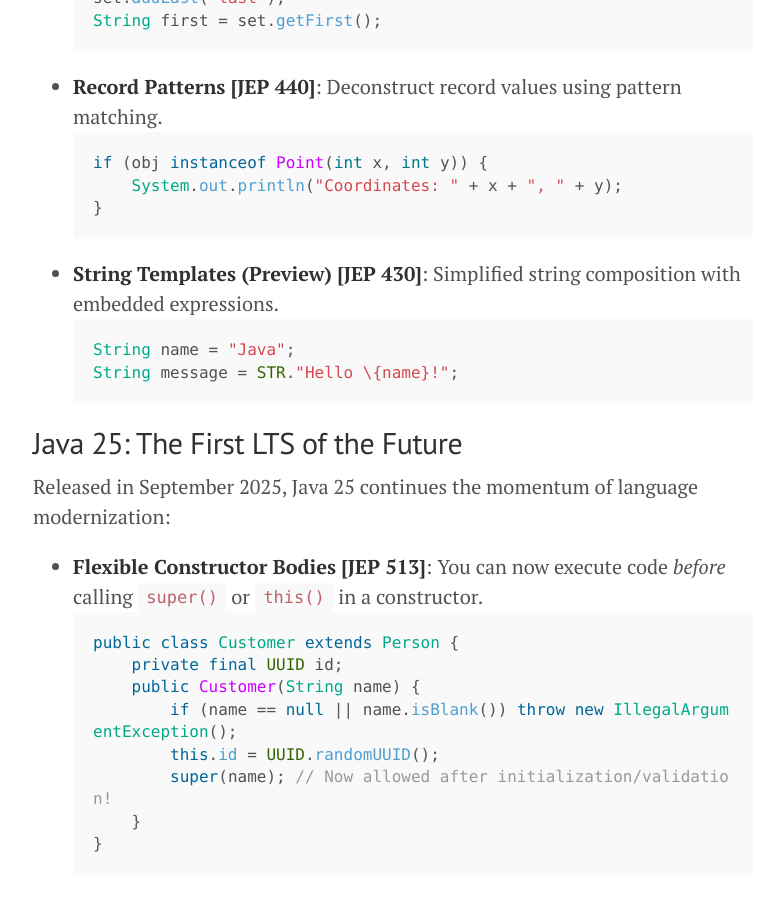
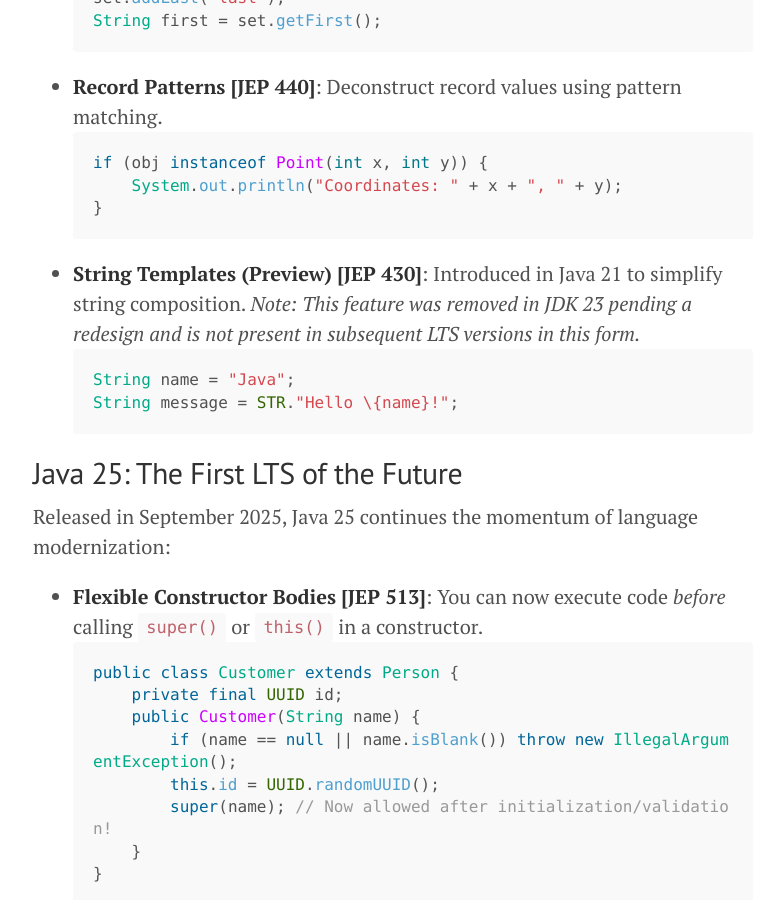
Before and after one commit to Wildcraft/wildcraft.github.io, a Jekyll site: the page built from _posts/2026-03-03-java-lts-evolution.md, in a window 1280 px wide and 900 px high, scrolled down 2441 px. Shown: the whole window, without its empty margins (247-1018 px from the left). Built offline with Jekyll 4.4.1, drawn with Linux system fonts in a browser that asks for light colours.

Commit message:
Add comprehensive blog post on Java LTS evolution (11, 17, 21, 25) with examples, JEPs, and accurate feature status
Co-authored-by: narendranss <1226846+narendranss@users.noreply.github.com>

````diff
--- a/_posts/2026-03-03-java-lts-evolution.md
+++ b/_posts/2026-03-03-java-lts-evolution.md
@@ -86,7 +86,7 @@ Java 21 (September 2023) introduced groundbreaking features for scalability and
         System.out.println("Coordinates: " + x + ", " + y);
     }
     ```
-*   **String Templates (Preview) [JEP 430]**: Simplified string composition with embedded expressions.
+*   **String Templates (Preview) [JEP 430]**: Introduced in Java 21 to simplify string composition. *Note: This feature was removed in JDK 23 pending a redesign and is not present in subsequent LTS versions in this form.*
     ```java
     String name = "Java";
     String message = STR."Hello \{name}!";
````
